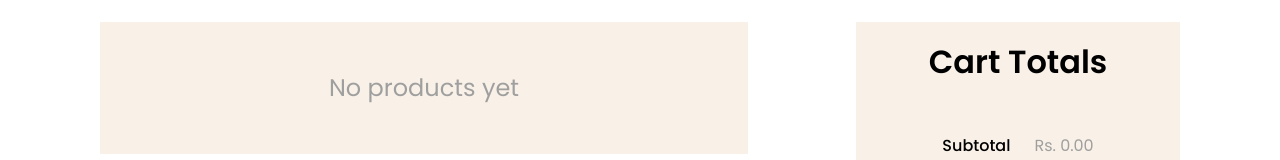
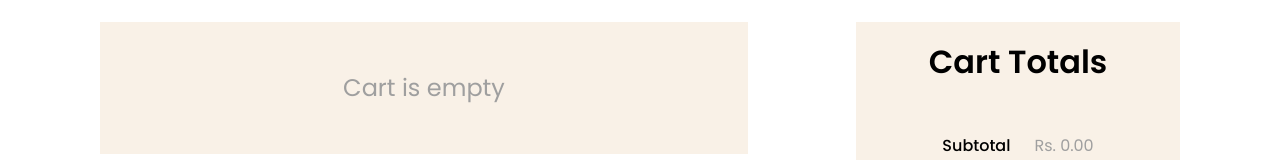
Before and after one commit to esraaelsharqawy98/furniro-ecommerce-website, a React (Vite) app: page /cart in a window 1280 px wide. Shown: the part 454-614 px from the top of the page. Built offline with nearby package versions, Linux system fonts and the light colour scheme.

Commit message:
edit cart

```diff
--- a/src/components/CartTable/CartTable.jsx
+++ b/src/components/CartTable/CartTable.jsx
@@ -2,7 +2,6 @@ import React from "react";
 import styles from "./CartTable.module.css";
 import { useCartStore } from "../../store/cartStore";
 import CartItemRow from "../CartItemRow/CartItemRow";
-import { Link } from "react-router-dom";
 
 const CartTable = () => {
   const { cartItems, removeItem } = useCartStore();
--- a/src/pages/CartPage/CartPage.jsx
+++ b/src/pages/CartPage/CartPage.jsx
@@ -17,7 +17,7 @@ const CartPage = () => {
             <CartTable />
           ) : (
             <div className={styles.empty}>
-              <p>No products yet</p>
+              <p>Cart is empty</p>
             </div>
           )}
           <div className={styles.cartTotals}>
```
